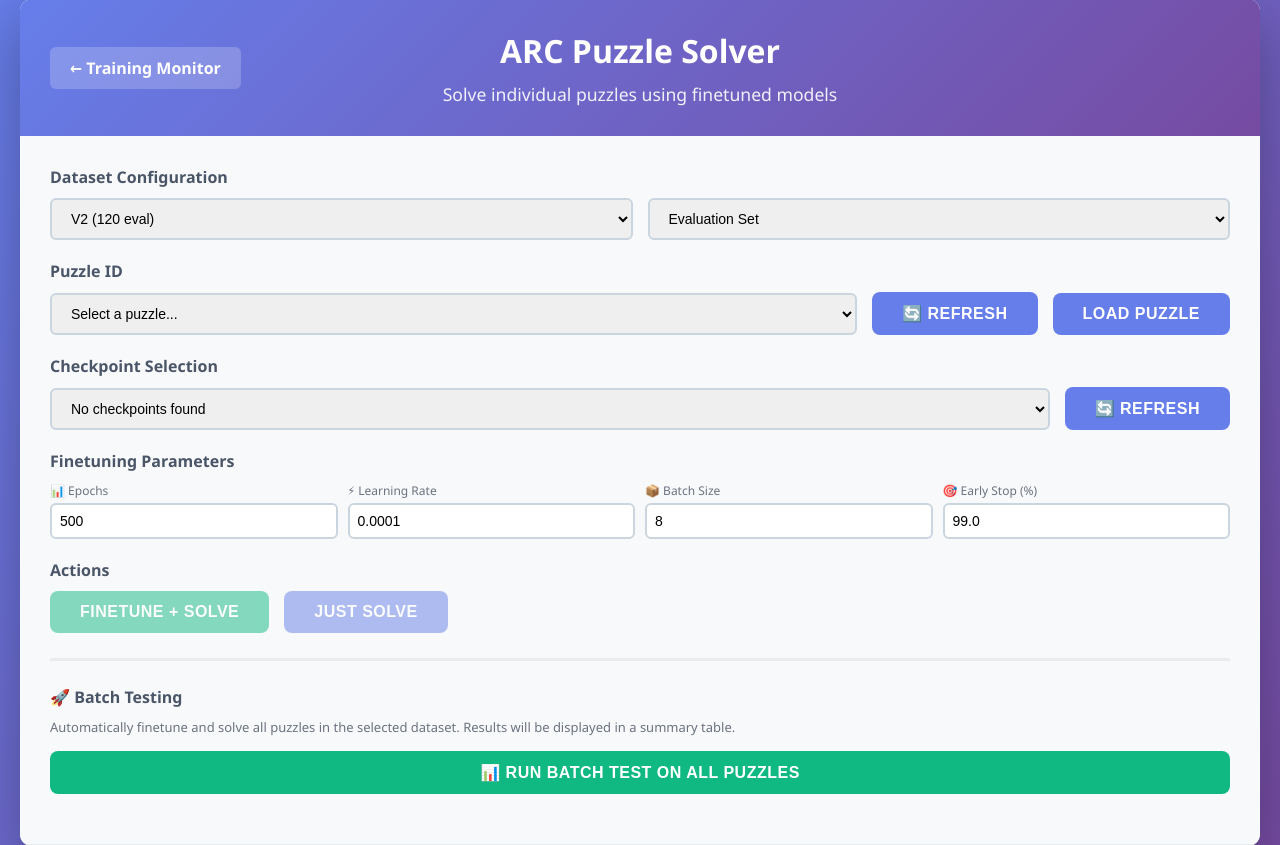
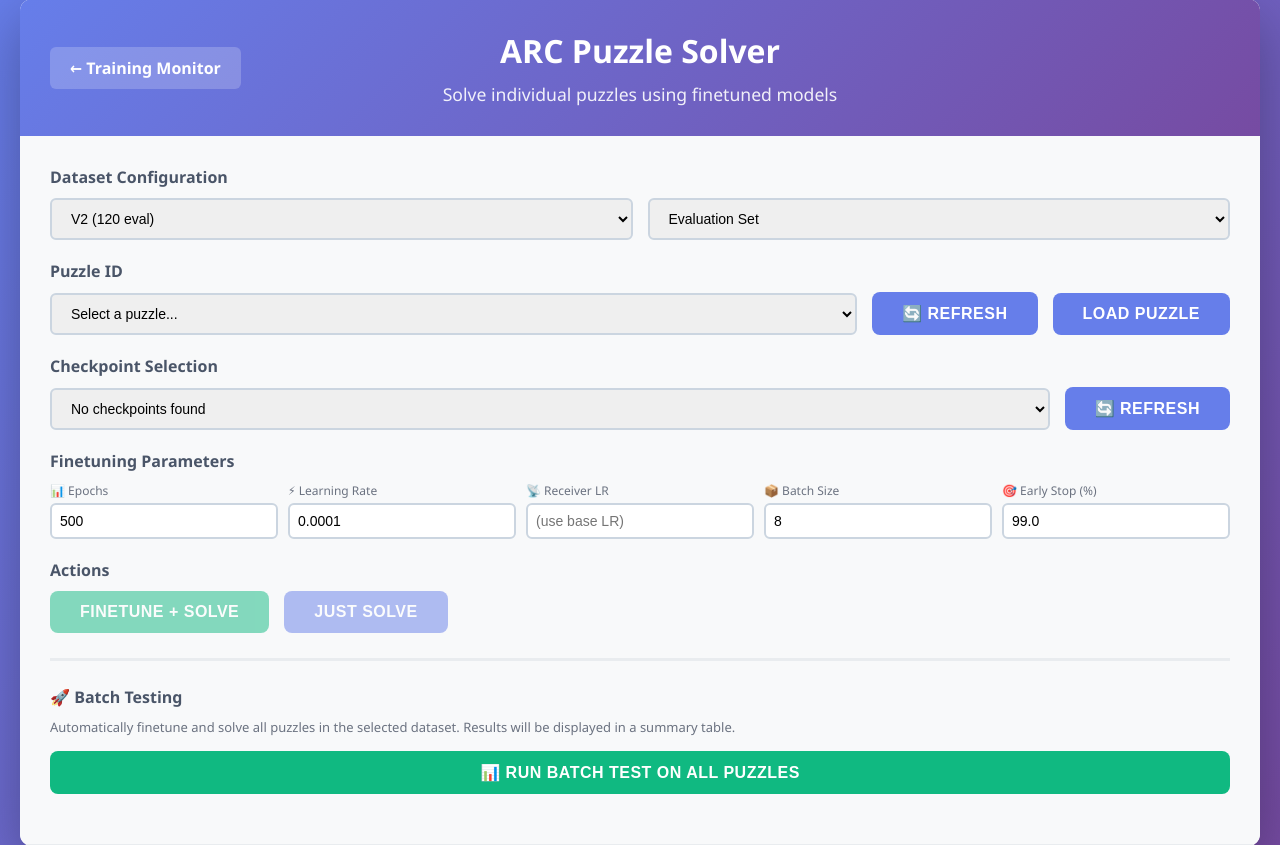
Before and after one commit to DBravy/communication, a Flask app: page /puzzle_solver in a window 1280 px wide. Shown: the part 21-866 px from the top of the page. Run offline with Flask 3, Linux system fonts and the light colour scheme; data that the repository does not hold is empty.

Commit message:
receiver LR diff

```diff
--- a/app.py
+++ b/app.py
@@ -1408,7 +1408,7 @@ def train_worker():
         metrics_queue.put({'status': 'error', 'message': str(e)})
 
 
-def batch_test_worker(puzzle_ids, checkpoint_path, dataset_version, dataset_split, epochs, lr, batch_size, early_stop_threshold):
+def batch_test_worker(puzzle_ids, checkpoint_path, dataset_version, dataset_split, epochs, lr, batch_size, early_stop_threshold, receiver_lr=None):
     """Background batch testing worker - finetunes and solves multiple puzzles."""
     global batch_test_state
 
@@ -1514,7 +1514,27 @@ def batch_test_worker(puzzle_ids, checkpoint_path, dataset_version, dataset_spli
                             encoder.load_state_dict(checkpoint['encoder_state_dict'])
 
                 criterion = nn.CrossEntropyLoss()
-                optimizer = optim.Adam(model.parameters(), lr=lr)
+
+                # Use separate learning rate for receiver if specified
+                if receiver_lr is not None and hasattr(model, 'receiver'):
+                    # Separate receiver parameters from other parameters
+                    receiver_params = []
+                    other_params = []
+
+                    for name, param in model.named_parameters():
+                        if 'receiver' in name:
+                            receiver_params.append(param)
+                        else:
+                            other_params.append(param)
+
+                    # Create optimizer with parameter groups
+                    optimizer = optim.Adam([
+                        {'params': other_params, 'lr': lr},
+                        {'params': receiver_params, 'lr': receiver_lr}
+                    ])
+                else:
+                    # Standard optimizer with single learning rate
+                    optimizer = optim.Adam(model.parameters(), lr=lr)
 
                 best_loss = float('inf')
                 best_acc = 0.0
@@ -1724,7 +1744,7 @@ def batch_test_worker(puzzle_ids, checkpoint_path, dataset_version, dataset_spli
         batch_test_state['running'] = False
 
 
-def finetune_worker(puzzle_id, checkpoint_path, dataset_version, dataset_split, epochs, lr, batch_size, early_stop_threshold=99.0):
+def finetune_worker(puzzle_id, checkpoint_path, dataset_version, dataset_split, epochs, lr, batch_size, early_stop_threshold=99.0, receiver_lr=None):
     """Background finetuning worker with progress reporting."""
     global finetuning_state
 
@@ -1815,7 +1835,27 @@ def finetune_worker(puzzle_id, checkpoint_path, dataset_version, dataset_split,
                     encoder.load_state_dict(checkpoint['encoder_state_dict'])
 
         criterion = nn.CrossEntropyLoss()
-        optimizer = optim.Adam(model.parameters(), lr=lr)
+
+        # Use separate learning rate for receiver if specified
+        if receiver_lr is not None and hasattr(model, 'receiver'):
+            # Separate receiver parameters from other parameters
+            receiver_params = []
+            other_params = []
+
+            for name, param in model.named_parameters():
+                if 'receiver' in name:
+                    receiver_params.append(param)
+                else:
+                    other_params.append(param)
+
+            # Create optimizer with parameter groups
+            optimizer = optim.Adam([
+                {'params': other_params, 'lr': lr},
+                {'params': receiver_params, 'lr': receiver_lr}
+            ])
+        else:
+            # Standard optimizer with single learning rate
+            optimizer = optim.Adam(model.parameters(), lr=lr)
 
         best_loss = float('inf')
         best_acc = 0.0
@@ -2405,6 +2445,7 @@ def finetune_puzzle_route():
     checkpoint_path = data.get('checkpoint')
     epochs = data.get('epochs', 500)
     lr = data.get('lr', 1e-4)
+    receiver_lr = data.get('receiver_lr', None)
     batch_size = data.get('batch_size', 8)
     early_stop_threshold = data.get('early_stop_threshold', 99.0)
     dataset_version = data.get('dataset_version', 'V2')
@@ -2421,7 +2462,7 @@ def finetune_puzzle_route():
         # Start finetuning in background thread
         finetuning_thread = threading.Thread(
             target=finetune_worker,
-            args=(puzzle_id, checkpoint_path, dataset_version, dataset_split, epochs, lr, batch_size, early_stop_threshold)
+            args=(puzzle_id, checkpoint_path, dataset_version, dataset_split, epochs, lr, batch_size, early_stop_threshold, receiver_lr)
         )
         finetuning_thread.start()
 
@@ -2471,6 +2512,7 @@ def batch_test_route():
     checkpoint_path = data.get('checkpoint')
     epochs = data.get('epochs', 500)
     lr = data.get('lr', 1e-4)
+    receiver_lr = data.get('receiver_lr', None)
     batch_size = data.get('batch_size', 8)
     early_stop_threshold = data.get('early_stop_threshold', 99.0)
     dataset_version = data.get('dataset_version', 'V2')
@@ -2487,7 +2529,7 @@ def batch_test_route():
         # Start batch test in background thread
         batch_test_thread = threading.Thread(
             target=batch_test_worker,
-            args=(puzzle_ids, checkpoint_path, dataset_version, dataset_split, epochs, lr, batch_size, early_stop_threshold)
+            args=(puzzle_ids, checkpoint_path, dataset_version, dataset_split, epochs, lr, batch_size, early_stop_threshold, receiver_lr)
         )
         batch_test_thread.start()
 
--- a/templates/puzzle_solver.html
+++ b/templates/puzzle_solver.html
@@ -542,6 +542,16 @@
                         </div>
                         <div style="flex: 1; min-width: 140px;">
                             <label style="font-size: 12px; color: #6b7280; display: block; margin-bottom: 4px;"
+                                   title="Learning rate for receiver (leave empty to use same as base LR)">
+                                📡 Receiver LR
+                            </label>
+                            <input type="number" id="finetuneReceiverLR" value="" step="0.00001" min="0.00001" max="0.1"
+                                   placeholder="(use base LR)"
+                                   title="Receiver learning rate - leave empty to use same as base LR"
+                                   style="width: 100%; padding: 8px; border: 2px solid #cbd5e0; border-radius: 6px; font-size: 14px;">
+                        </div>
+                        <div style="flex: 1; min-width: 140px;">
+                            <label style="font-size: 12px; color: #6b7280; display: block; margin-bottom: 4px;"
                                    title="Number of training examples per batch">
                                 📦 Batch Size
                             </label>
@@ -816,6 +826,8 @@
             // Get finetuning parameters from inputs
             const epochs = parseInt(document.getElementById('finetuneEpochs').value) || 500;
             const lr = parseFloat(document.getElementById('finetuneLR').value) || 1e-4;
+            const receiverLRValue = document.getElementById('finetuneReceiverLR').value;
+            const receiverLR = receiverLRValue ? parseFloat(receiverLRValue) : null;
             const batchSize = parseInt(document.getElementById('finetuneBatchSize').value) || 8;
             const earlyStopThreshold = parseFloat(document.getElementById('finetuneEarlyStop').value) || 99.0;
 
@@ -830,6 +842,7 @@
                     dataset_split: datasetSplit,
                     epochs: epochs,
                     lr: lr,
+                    receiver_lr: receiverLR,
                     batch_size: batchSize,
                     early_stop_threshold: earlyStopThreshold
                 })
@@ -1118,6 +1131,8 @@
             // Get finetuning parameters
             const epochs = parseInt(document.getElementById('finetuneEpochs').value) || 500;
             const lr = parseFloat(document.getElementById('finetuneLR').value) || 1e-4;
+            const receiverLRValue = document.getElementById('finetuneReceiverLR').value;
+            const receiverLR = receiverLRValue ? parseFloat(receiverLRValue) : null;
             const batchSize = parseInt(document.getElementById('finetuneBatchSize').value) || 8;
             const earlyStopThreshold = parseFloat(document.getElementById('finetuneEarlyStop').value) || 99.0;
 
@@ -1170,6 +1185,7 @@
                             dataset_split: datasetSplit,
                             epochs: epochs,
                             lr: lr,
+                            receiver_lr: receiverLR,
                             batch_size: batchSize,
                             early_stop_threshold: earlyStopThreshold
                         })
```
Also changed, not shown: finetune_puzzle.py (+30 -2 lines).
